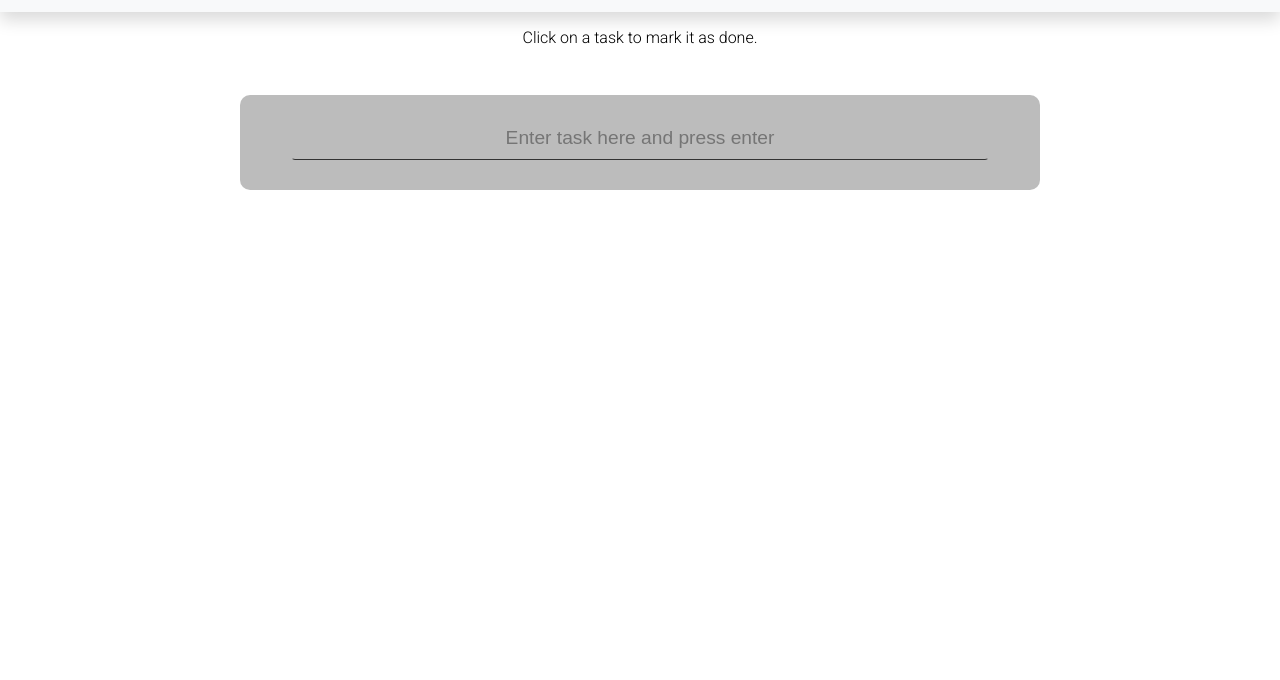
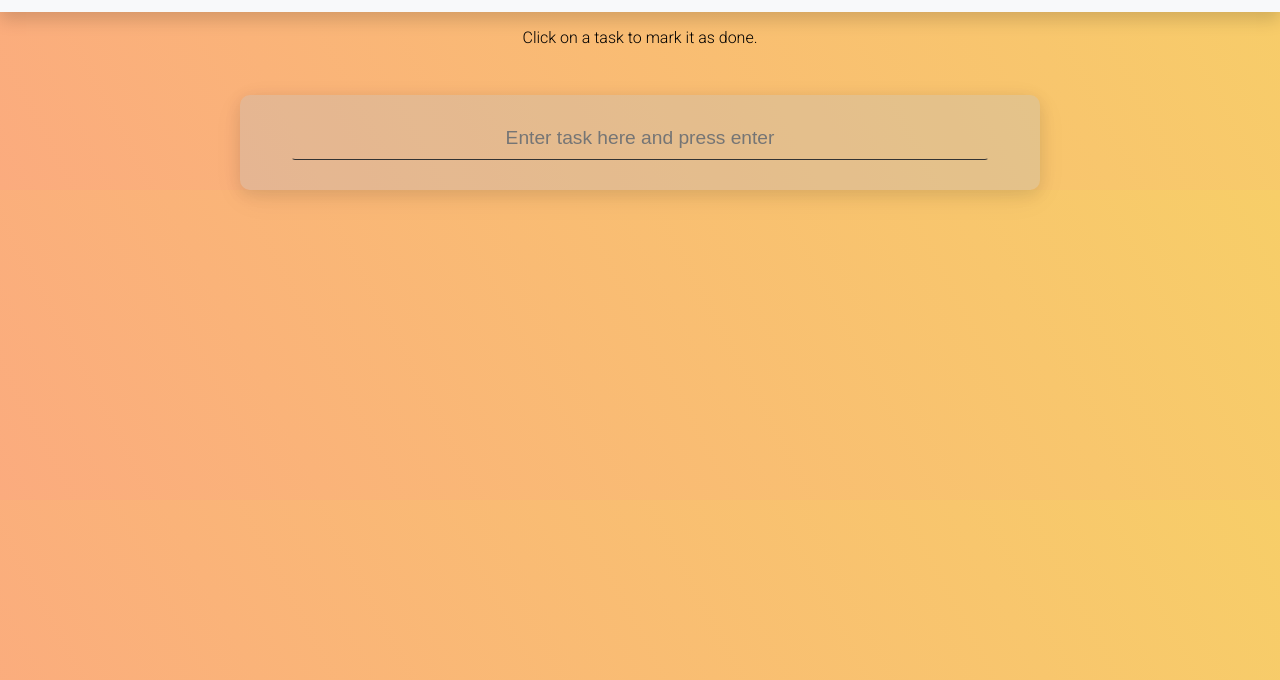
Before and after one commit to mrtndwrk/ToDoListTS, a website with bundled scripts: page public/index.html in a window 1280 px wide. Shown: the part 120-800 px from the top of the page. Built offline with nearby package versions, Linux system fonts and the light colour scheme.

Commit message:
changed background colors

```diff
--- a/public/style.css
+++ b/public/style.css
@@ -12,6 +12,8 @@ body{
   height: 100%;
   margin: 0;
   padding: 0;
+  background-color: #FBAB7E;
+  background-image: linear-gradient(62deg, #FBAB7E 0%, #F7CE68 100%);
 
 }
 
@@ -41,6 +43,7 @@ main{
   flex-direction: column;
   justify-content: center;
   align-items: center;
+
 }
 
 .icon{
@@ -75,7 +78,10 @@ main{
   flex-direction: column;
   justify-content: center;
   align-items: center;
-  background-color: #bcbcbc;
+  background-color: #bcbcbc59;
+  border-radius: 10px;
+  box-shadow: rgba(17, 17, 26, 0.1) 0px 4px 16px, rgba(17, 17, 26, 0.05) 0px 8px 32px;
+
 }
 
 
```
